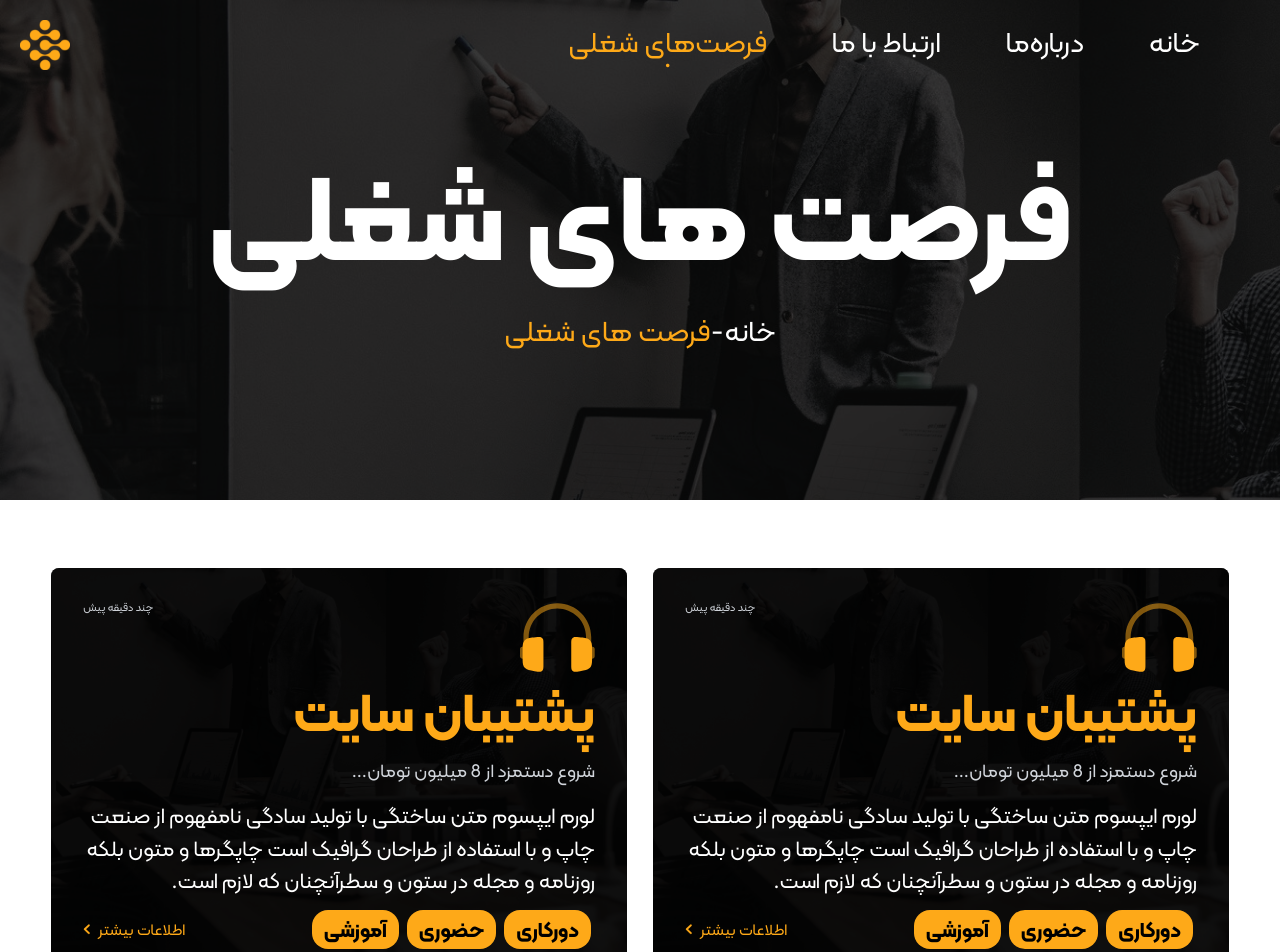
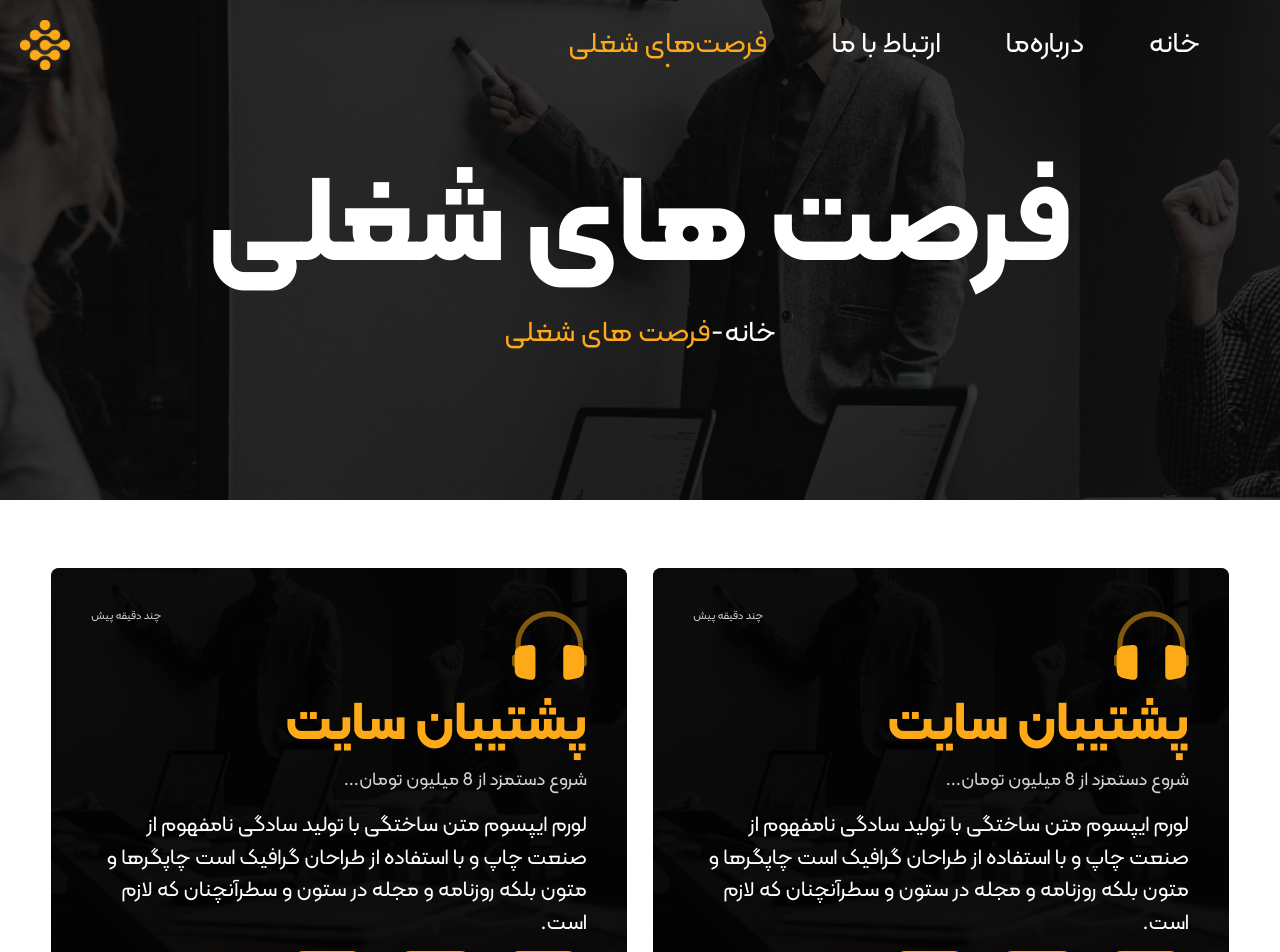
Before and after one commit to mahjs/Rayka-Main, a Next.js app: page /jobs in a window 1280 px wide. Shown: the top 952 px of the page. Built offline with nearby package versions, Linux system fonts and the light colour scheme.

Commit message:
make some ui changes

```diff
--- a/src/app/globals.css
+++ b/src/app/globals.css
@@ -224,6 +224,9 @@ body {
   font-family: "KalamehBold";
   font-size: 1.3rem;
   line-height: 150.5%;
+  @media screen and (max-width: 758px) {
+    font-size: 0.83rem;
+  }
 }
 .Btn-2 {
   font-family: "KalamehRegular";
--- a/src/app/jobs/page.tsx
+++ b/src/app/jobs/page.tsx
@@ -25,7 +25,7 @@ const JobCard: React.FC<Job> = ({ title, description, postedTime }) => {
   return (
     <div
       style={cardStyle}
-      className="w-[22rem] justify-between rounded-lg p-[2em] before:absolute before:inset-0 before:rounded-lg before:bg-black before:opacity-70 md:w-[36rem]"
+      className="justify-between rounded-lg p-5 before:absolute before:inset-0 before:rounded-lg before:bg-black before:opacity-70 md:w-[36rem] md:p-10"
     >
       <div className="relative z-10">
         <div className="flex justify-between">
@@ -44,10 +44,10 @@ const JobCard: React.FC<Job> = ({ title, description, postedTime }) => {
           سطرآنچنان که لازم است.
         </p>
         <div className="mt-3 flex justify-between">
-          <div className="Body flex">
+          <div className="Body flex gap-2 md:gap-5">
             {categories.map((item, index) => (
               <p
-                className={`Btn rounded-2xl bg-primary p-1 px-3 ${
+                className={`Btn rounded-2xl bg-primary p-1 md:p-2 ${
                   index !== categories.length / 1 ? "mx-1" : ""
                 }`}
                 key={index}
@@ -56,7 +56,10 @@ const JobCard: React.FC<Job> = ({ title, description, postedTime }) => {
               </p>
             ))}
           </div>
-          <Link className="flex items-center text-primary" href="/contact-us">
+          <Link
+            className="Btn flex items-center whitespace-nowrap text-primary"
+            href="/contact-us"
+          >
             اطلاعات بیشتر
             <svg
               xmlns="http://www.w3.org/2000/svg"
--- a/src/app/page.tsx
+++ b/src/app/page.tsx
@@ -40,7 +40,7 @@ export default function Home() {
           backgroundSize: "100% 100%",
           backgroundRepeat: "no-repeat",
         }}
-        className="flex h-[100vh] w-[100vw] items-center justify-between  bg-main-image pt-16 md:rounded-br-[30rem] md:pt-0"
+        className="flex items-center justify-between bg-main-image pt-16  md:h-[100vh] md:w-[100vw] md:rounded-br-[30rem] md:pt-0"
       >
         <div className="flex-col px-5 pb-5 text-white md:mr-[8rem] md:py-10">
           <p className="header-a hidden md:block">شرکت ماورای ابعاد رایکا</p>
```
